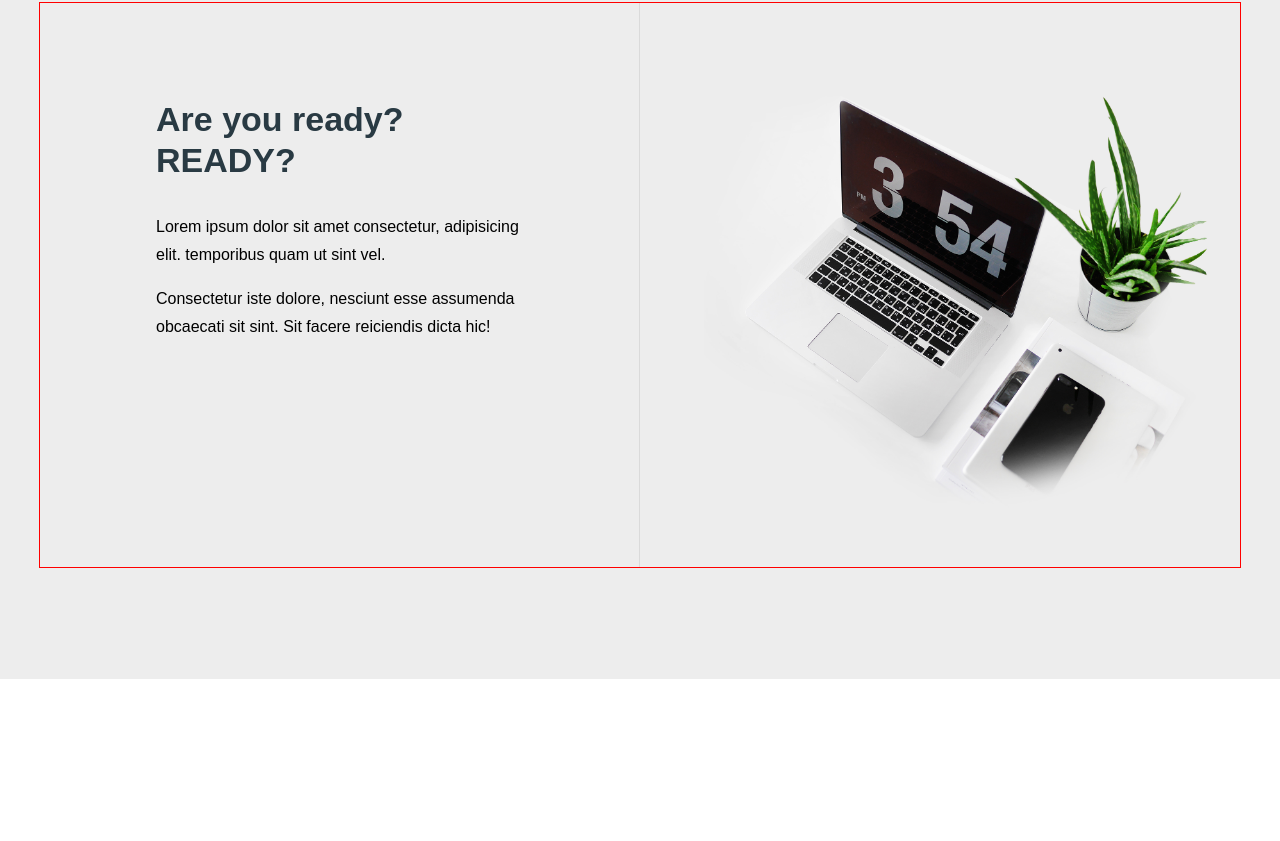
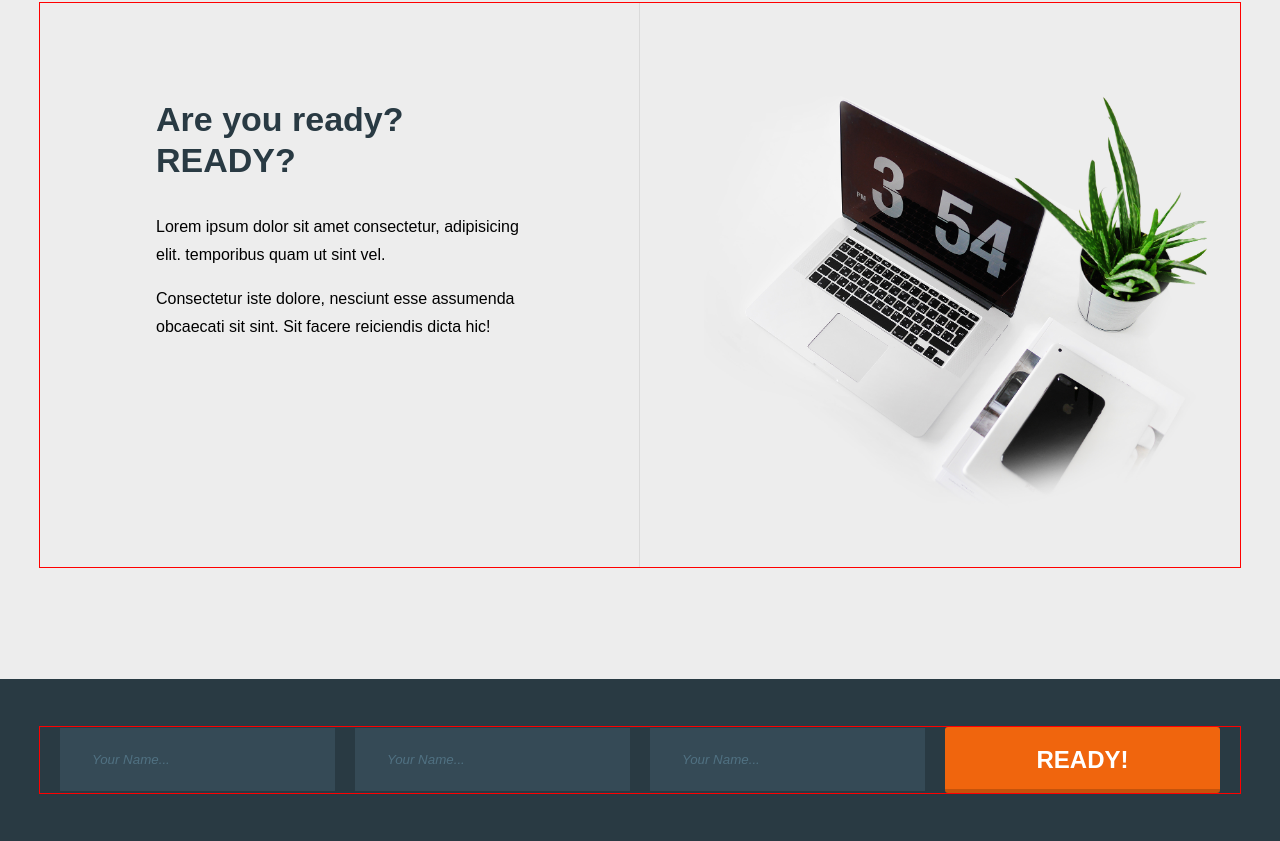
Before and after one commit to alexminsk7/gridTemplate, a plain HTML site: page index.html in a window 1280 px wide. Shown: the part 1863-2704 px from the top of the page. Before the commit the page ends 2542 px from the top, so only its background shows below. Drawn offline with Linux system fonts and the light colour scheme.

Commit message:
form: finished form section

```diff
--- a/index.html
+++ b/index.html
@@ -53,6 +53,17 @@
 		</div>
 	</section>
 
+	<section class="formsection">
+		<div class="container">
+			<form class="form grid">
+				<div><input type="text" name="name" placeholder="Your Name..." required></div>
+				<div><input type="text" name="name" placeholder="Your Name..."></div>
+				<div><input type="text" name="name" placeholder="Your Name..."></div>
+				<div><a class="link form__link" href="#!">READY!</a></div>
+			</form>
+		</div>
+	</section>
+
 </body>
 
 </html>
--- a/scss/style.scss
+++ b/scss/style.scss
@@ -25,6 +25,23 @@ img {
 	display: block;
 	max-width: 100%;
 	height: auto;
+}
+
+input,
+textarea {
+	border: none;
+	padding: 1.5rem 2rem;
+	width: 100%;
+	font-family: Arial, sans-serif;
+	font-style: italic;
+	outline: none;
+	transition: background-color 0.5s;
+	&:focus {
+		background-color: $light;
+	}
+	&::placeholder {
+		color: lighten($dark, 20%);
+	}
 }
 
 .grid {
@@ -241,3 +258,25 @@ img {
 		}
 	}
 }
+
+// ! FORM SECTION
+.formsection {
+	padding: 3rem 0;
+	background-color: $dark;
+
+	.form {
+		gap: $gutter;
+		grid-template-columns: repeat(4, 1fr);
+		align-items: center;
+
+		input {
+			background-color: lighten($dark, 6%);
+		}
+
+		.form__link {
+			font-size: 1.5rem;
+			// padding: 1rem;
+			width: 100%;
+		}
+	}
+}
```
Also changed, not shown: css/style.css.
